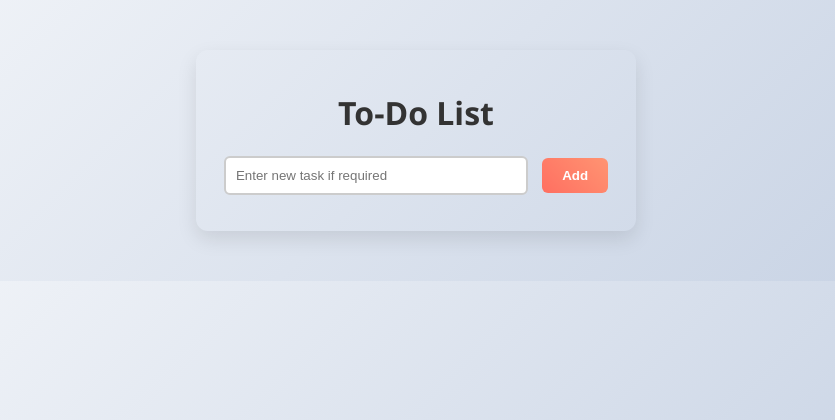
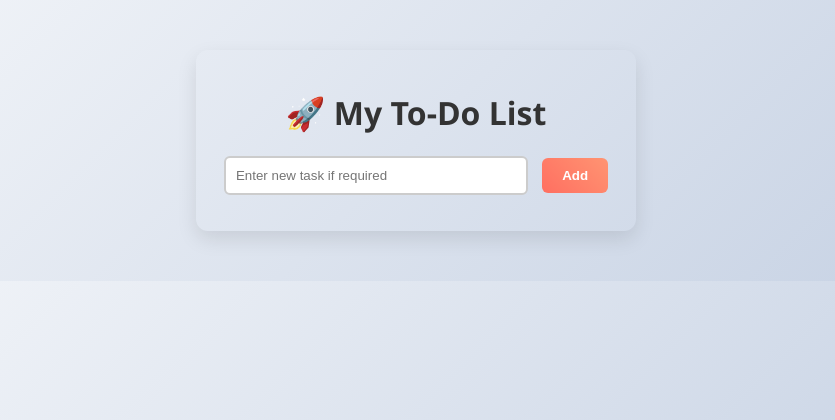
Before and after one commit to MiqdadProjects/todolist-app-flask, a Flask app: page / in a window 1280 px wide. Shown: the top 420 px of the page, without its empty margins (224-1059 px from the left). Run offline with Flask 3, Linux system fonts and the light colour scheme.

Commit message:
Improve to-do HTML with custom font, emojis, and better structure for styling Co-authored-by: MiqdadProjects miqdadraja562@gmail.com

```diff
--- a/templates/index.html
+++ b/templates/index.html
@@ -4,16 +4,21 @@
     <meta charset="UTF-8">
     <title>To-Do App</title>
     <link rel="stylesheet" href="{{ url_for('static', filename='style.css') }}">
+    <link rel="preconnect" href="https://fonts.googleapis.com">
+    <link href="https://fonts.googleapis.com/css2?family=Roboto:wght@400;700&display=swap" rel="stylesheet">
 </head>
 <body>
-    <h1>To-Do List</h1>
+    <h1>🚀 My To-Do List</h1>
     <form method="post" action="/add">
         <input type="text" name="task" placeholder="Enter new task if required" required>
         <button type="submit">Add</button>
     </form>
     <ul>
         {% for task in tasks %}
-            <li>{{ task }} <a href="/delete/{{ loop.index0 }}">Delete</a></li>
+            <li>
+                {{ task }}
+                <a href="/delete/{{ loop.index0 }}" class="delete-link">🗑️ Delete</a>
+            </li>
         {% endfor %}
     </ul>
 </body>
```
